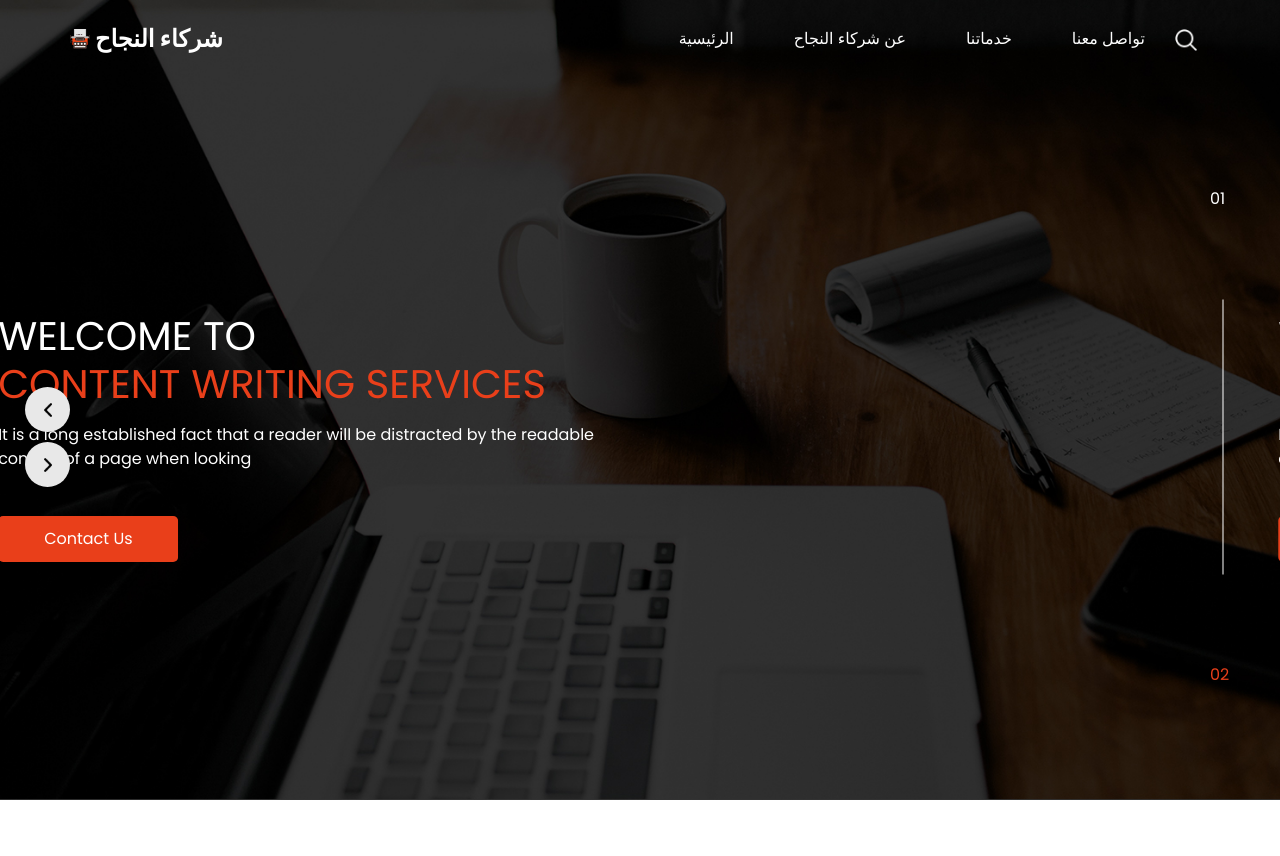
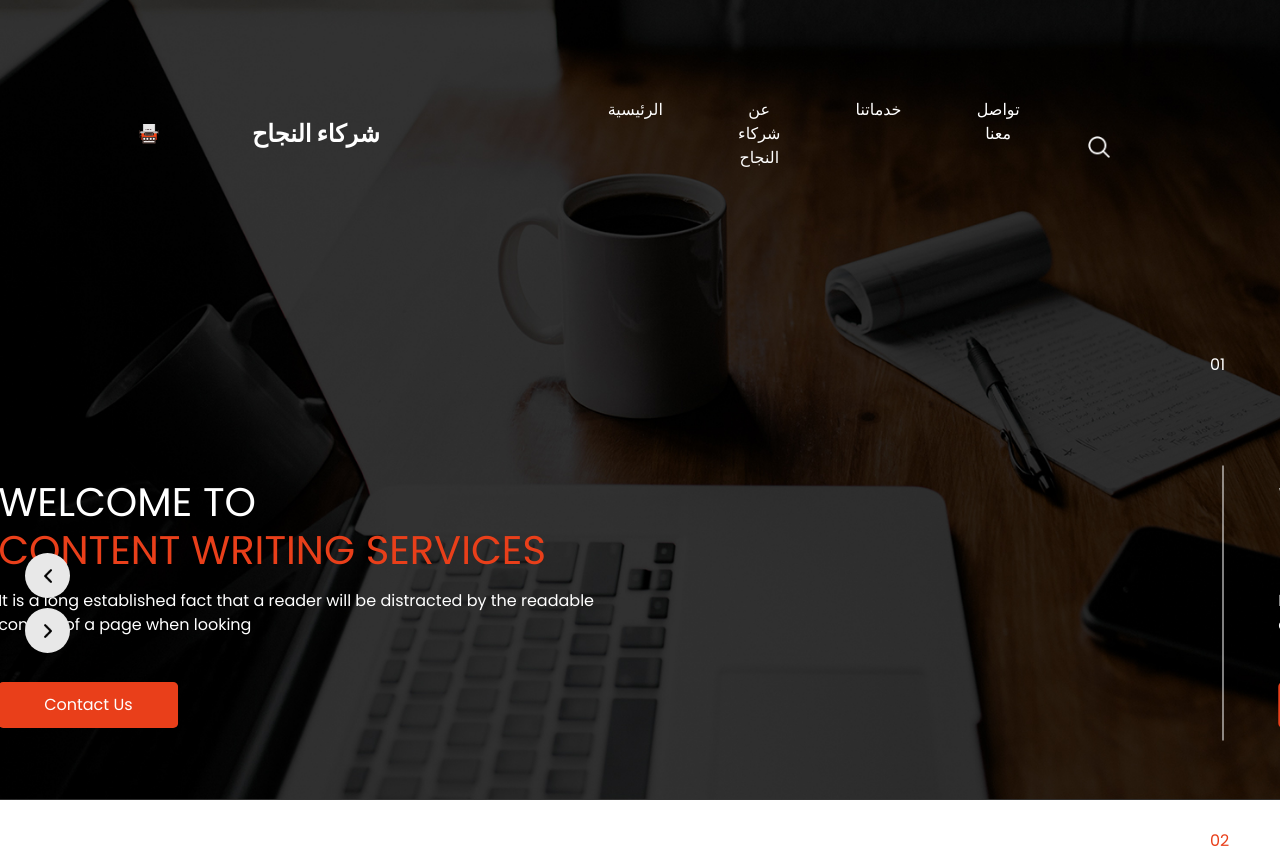
Before and after one commit to MidoBr/SuccessPartnersSA, a plain HTML site: page index.html in a window 1280 px wide. Shown: the top 856 px of the page. Drawn offline with nearby package versions, Linux system fonts and the light colour scheme.

Commit message:
Update index.html

```diff
--- a/index.html
+++ b/index.html
@@ -36,10 +36,12 @@
 <body>
   <div class="hero_area">
     <!-- header section strats -->
+  <!-- header section starts -->
 <header class="header_section">
   <div class="container">
     <nav class="navbar navbar-expand-lg custom_nav-container pt-3">
-          <a class="navbar-brand mr-5" href="index.html">
+      <!-- Move شركاء النجاح to the right -->
+      <a class="navbar-brand ml-auto" href="index.html">
         <img src="images/logo.png" alt="">
         <span>
           شركاء النجاح
@@ -50,8 +52,9 @@
         <span class="navbar-toggler-icon"></span>
       </button>
       <div class="collapse navbar-collapse" id="navbarSupportedContent">
-            <div class="d-flex ml-auto flex-column flex-lg-row align-items-center">
-              <ul class="navbar-nav  ">
+        <!-- Move navigation links to the left -->
+        <div class="d-flex mr-auto flex-column flex-lg-row align-items-center">
+          <ul class="navbar-nav">
             <li class="nav-item active">
               <a class="nav-link" href="index.html"> الرئيسية <span class="sr-only">(current)</span></a>
             </li>
@@ -66,13 +69,15 @@
             </li>
           </ul>
           <form class="form-inline">
-                <button class="btn  my-2 my-sm-0 nav_search-btn" type="submit"></button>
+            <button class="btn my-2 my-sm-0 nav_search-btn" type="submit"></button>
           </form>
         </div>
       </div>
     </nav>
   </div>
 </header>
+<!-- end header section -->
+
     <!-- end header section -->
     <!-- slider section -->
     <section class=" slider_section position-relative">
```
Lines whose indentation alone changed are shown as unchanged.
